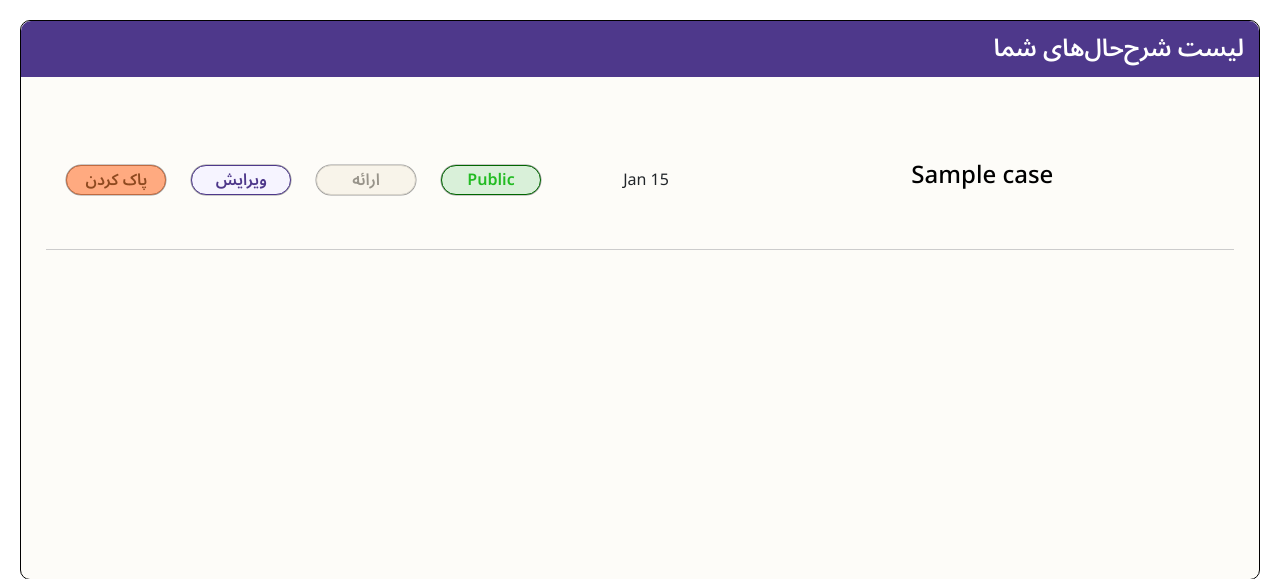
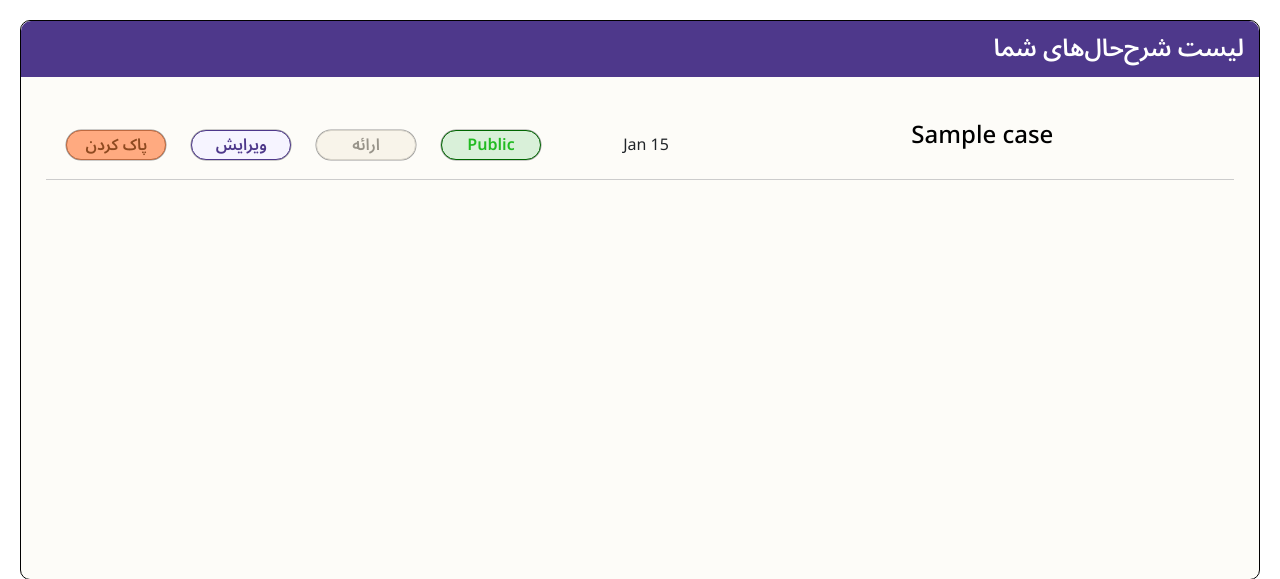
Before and after one commit to Reyhanishere/HxDjango4, a Django app: page /accounts/dashboard/ in a window 1280 px wide. Shown: the part 55-634 px from the top of the page. Run offline with Django 4.2, Linux system fonts and the light colour scheme; a user stored in the database is signed in; tables that the repository leaves empty hold one stand-in row (values such as "Sample post").

Commit message:
no width for tooltip and title huge margin removed

```diff
--- a/static/css/style_panel.css
+++ b/static/css/style_panel.css
@@ -65,7 +65,6 @@ body {
     top: -45px;
     left: 0;
     z-index: 2;
-    width: 100px;
     color: white;
     font-size: 14px;
     background-color: #192733;
@@ -85,7 +84,7 @@ body {
 .title {
     position: relative;
     display: inline-block;
-    margin: 40px;
+    margin-bottom: 10px;
     text-align: center;
 }
 
```
